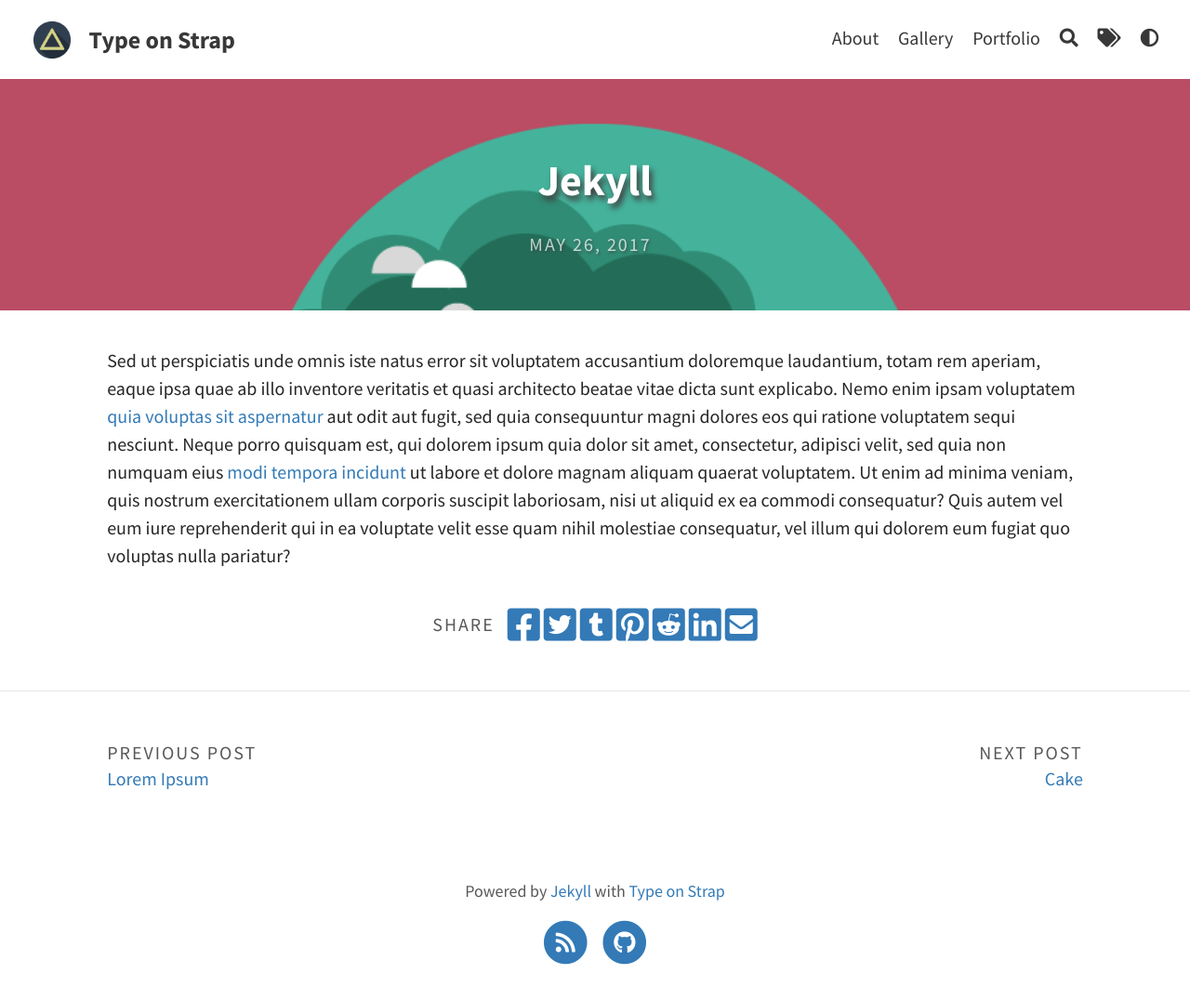
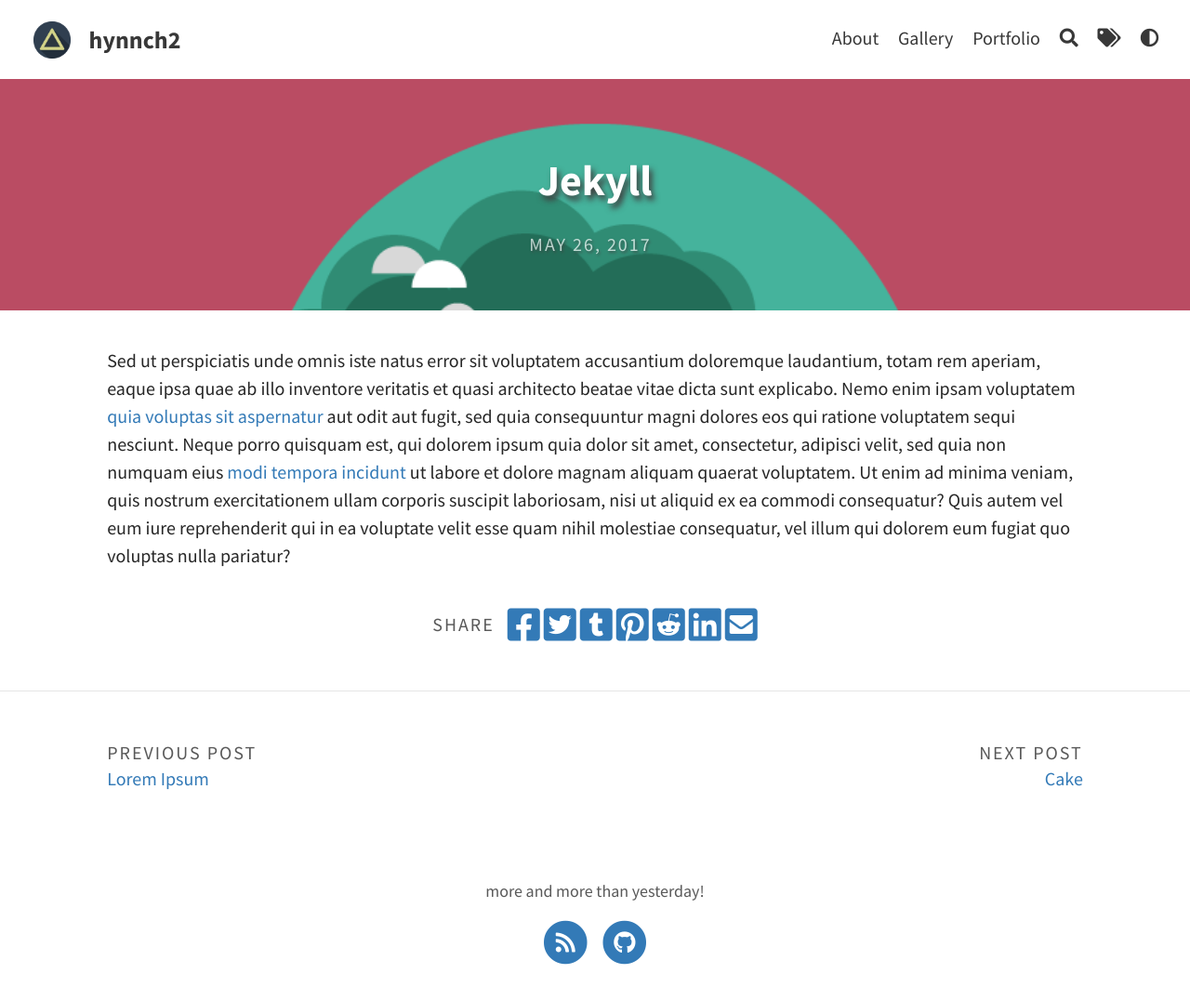
Before and after one commit to qf9ar8nv/qf9ar8nv.github.io, a Jekyll site: the page built from _portfolio/jekyllblog.md, in a window 1280 px wide. Shown: the whole page at 93% size. Built offline with Jekyll 4.4.1, drawn with Linux system fonts in a browser that asks for light colours; nearby versions of some CDN libraries; library files that are not in the unit come from our copies; comment, search, counter and statistics services are not loaded.

Commit message:
css 적용
* 화면 깨짐 수정.
* _config.yml 수정.
* Readme 내용 적용.

```diff
--- a/_config.yml
+++ b/_config.yml
@@ -1,18 +1,18 @@
 # SITE CONFIGURATION
-baseurl: "/Type-on-Strap"
-url: "https://sylhare.github.io"
+baseurl: ""
+url: "https://qf9ar8nv.github.io"
 
 # THEME-SPECIFIC CONFIGURATION
-title: Type on Strap                                    # site's title
-description: "A website with blog posts and pages"      # used by search engines
+title: hynnch2                                   # site's title
+description: profile and portfolio      # used by search engines
 avatar: assets/img/triangle.png                         # Empty for no avatar in navbar
 favicon: assets/favicon.ico                             # Icon displayed in the tab
 
 # Header and footer text
-header_text: Change <code>header_text</code> in <code>_config.yml</code>  # Change Blog header text
+header_text: hynnch2's profile and portfolio  # Change Blog header text
 header_feature_image: assets/img/pexels/triangular.jpeg
 footer_text: >
-  Powered by <a href="https://jekyllrb.com/">Jekyll</a> with <a href="https://github.com/sylhare/Type-on-Strap">Type on Strap</a>
+  more and more than yesterday!
 
 # Blog
 excerpt: true                                           # Or "truncate" (first 250 characters), "false" to disable
```
